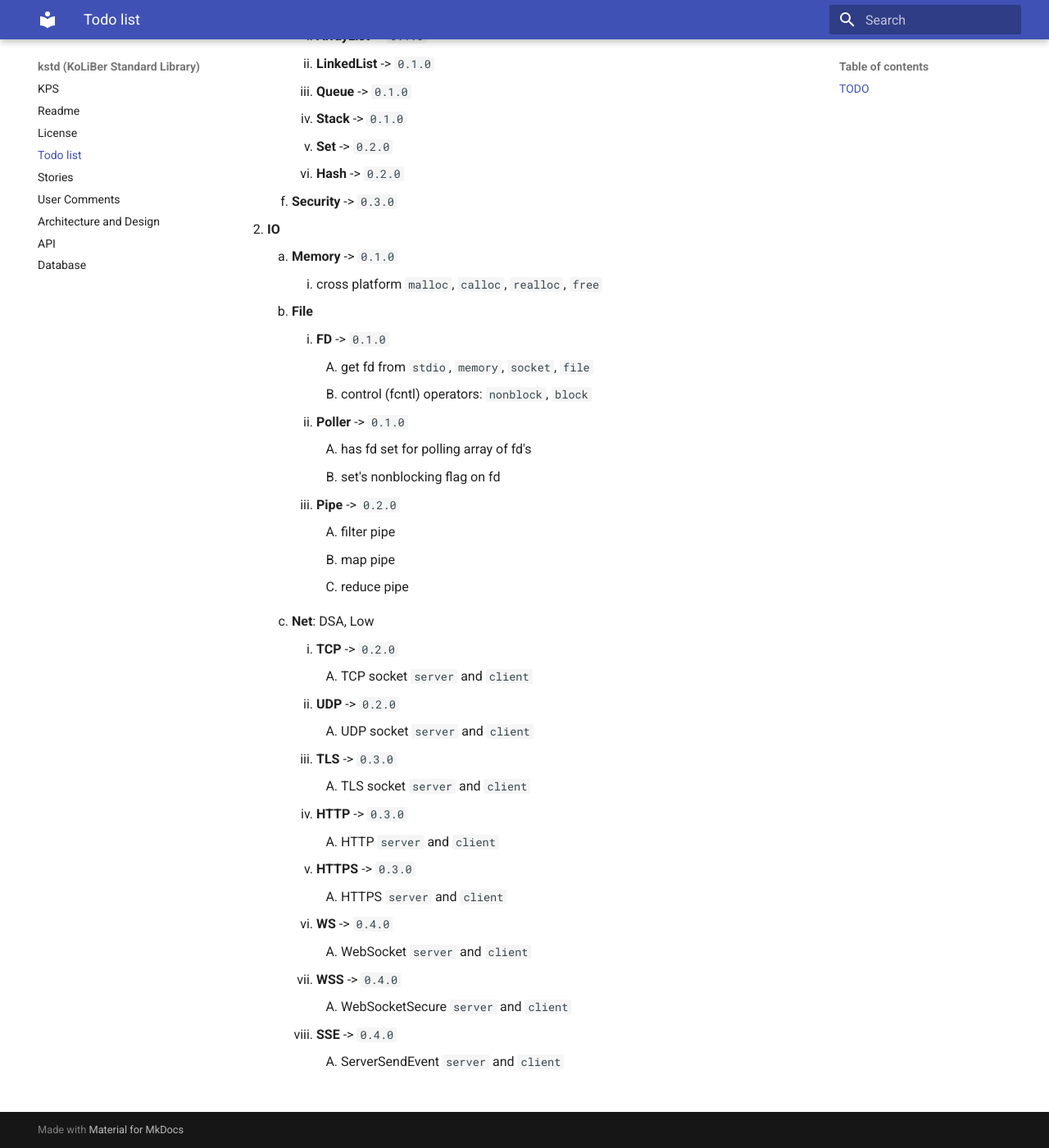
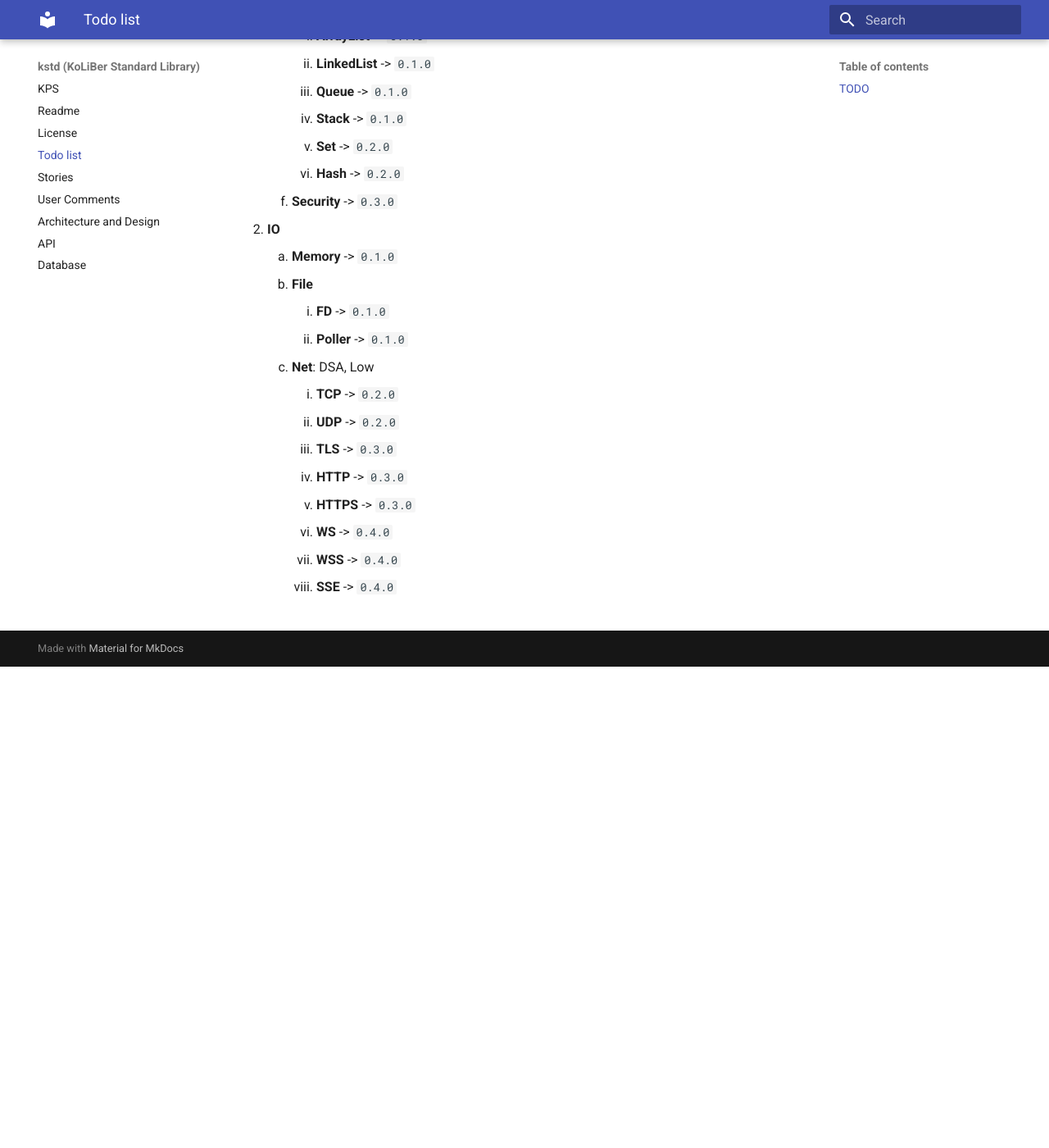
Before and after one commit to ckoliber/kstd, an MkDocs documentation site: the page built from docs/docs/TODO.md, in a window 1280 px wide and 1400 px high, scrolled down 1055 px. Shown: the whole window at 82% size. Built offline with MkDocs 1.6.1 and Material for MkDocs 9.7.7, drawn with Linux system fonts in a browser that asks for light colours; old or Windows-style settings are respelled for this version of MkDocs; after the commit the page ends 1868 px from its top, so only the background shows below that; some of the changed text lies outside the part shown.

```diff
--- a/docs/docs/TODO.md
+++ b/docs/docs/TODO.md
@@ -16,10 +16,10 @@
             6. __Latch__ -> `0.2.0`
     2. __IPC (Inter Process Communication)__ -> `0.5.0`
     3. __Processor__
-        1. __Low (based on `OS`)__: OS
+        1. __Low__: OS
             1. __Thread__ -> `0.1.0`
             2. __Process__ -> `0.1.0`
-        2. __High (based on `Low`)__: Processor/Low
+        2. __High__: Processor/Low
             1. __ThreadPool__ -> `0.1.0`
             2. __ProcessPool__ -> `0.1.0`
     4. __Local__: OS
@@ -36,32 +36,15 @@
     6. __Security__ -> `0.3.0`
 2. __IO__
     1. __Memory__ -> `0.1.0`
-        1. cross platform `malloc`, `calloc`, `realloc`, `free`
     2. __File__
         1. __FD__ -> `0.1.0`
-            1. get fd from `stdio`, `memory`, `socket`, `file`
-            2. control (fcntl) operators: `nonblock`, `block`
         2. __Poller__ -> `0.1.0`
-            1. has fd set for polling array of fd's
-            2. set's nonblocking flag on fd
-        3. __Pipe__ -> `0.2.0`
-            1. filter pipe
-            2. map pipe
-            3. reduce pipe
     3. __Net__: DSA, Low
         1. __TCP__ -> `0.2.0`
-            1. TCP socket `server` and `client`
         2. __UDP__ -> `0.2.0`
-            1. UDP socket `server` and `client`
         3. __TLS__ -> `0.3.0`
-            1. TLS socket `server` and `client`
         4. __HTTP__ -> `0.3.0`
-            1. HTTP `server` and `client`
         5. __HTTPS__ -> `0.3.0`
-            1. HTTPS `server` and `client`
         6. __WS__ -> `0.4.0`
-            1. WebSocket `server` and `client`
         7. __WSS__ -> `0.4.0`
-            1. WebSocketSecure `server` and `client`
         8. __SSE__ -> `0.4.0`
-            1. ServerSendEvent `server` and `client`
```
Also changed, not shown: docs/docs/DESIGN/API.md (+8 -0 lines).
